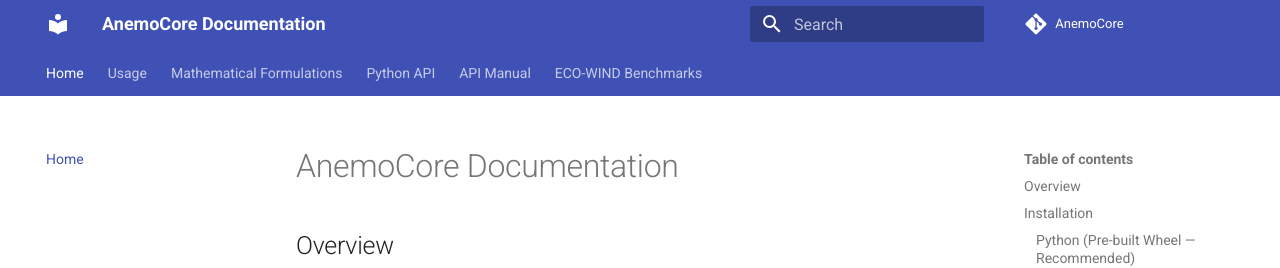
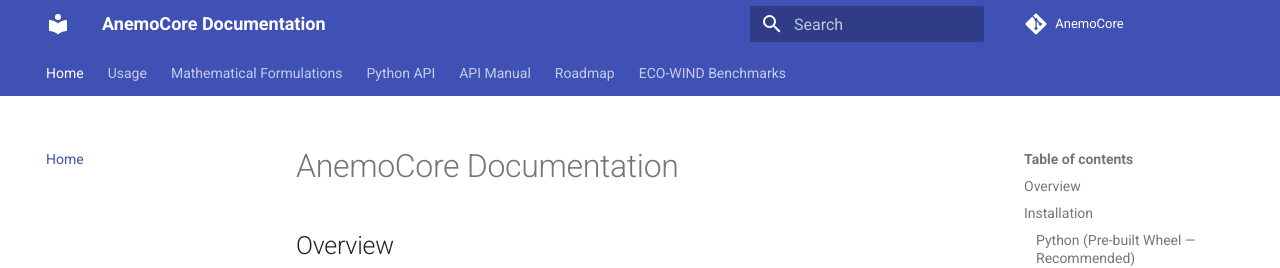
Before and after one commit to chatchawich-c/AnemoCore, an MkDocs documentation site: the page built from docs/index.md, in a window 1280 px wide and 1301 px high. Shown: the top 268 px of the window. Built offline with MkDocs 1.6.1 and Material for MkDocs 9.7.7, drawn with Linux system fonts in a browser that asks for light colours; comment, search, counter and statistics services are not loaded.

Commit message:
docs: add Roadmap page to mkdocs navigation

```diff
--- a/mkdocs.yml
+++ b/mkdocs.yml
@@ -8,6 +8,7 @@ nav:
   - Mathematical Formulations: MATHEMATICAL_FORMULATIONS.md
   - Python API: api/python.md
   - API Manual: API_USAGE_MANUAL.md
+  - Roadmap: ROADMAP.md
   - ECO-WIND Benchmarks:
       - Overview: benchmarks/index.md
       - Results: benchmarks/results.md
```
